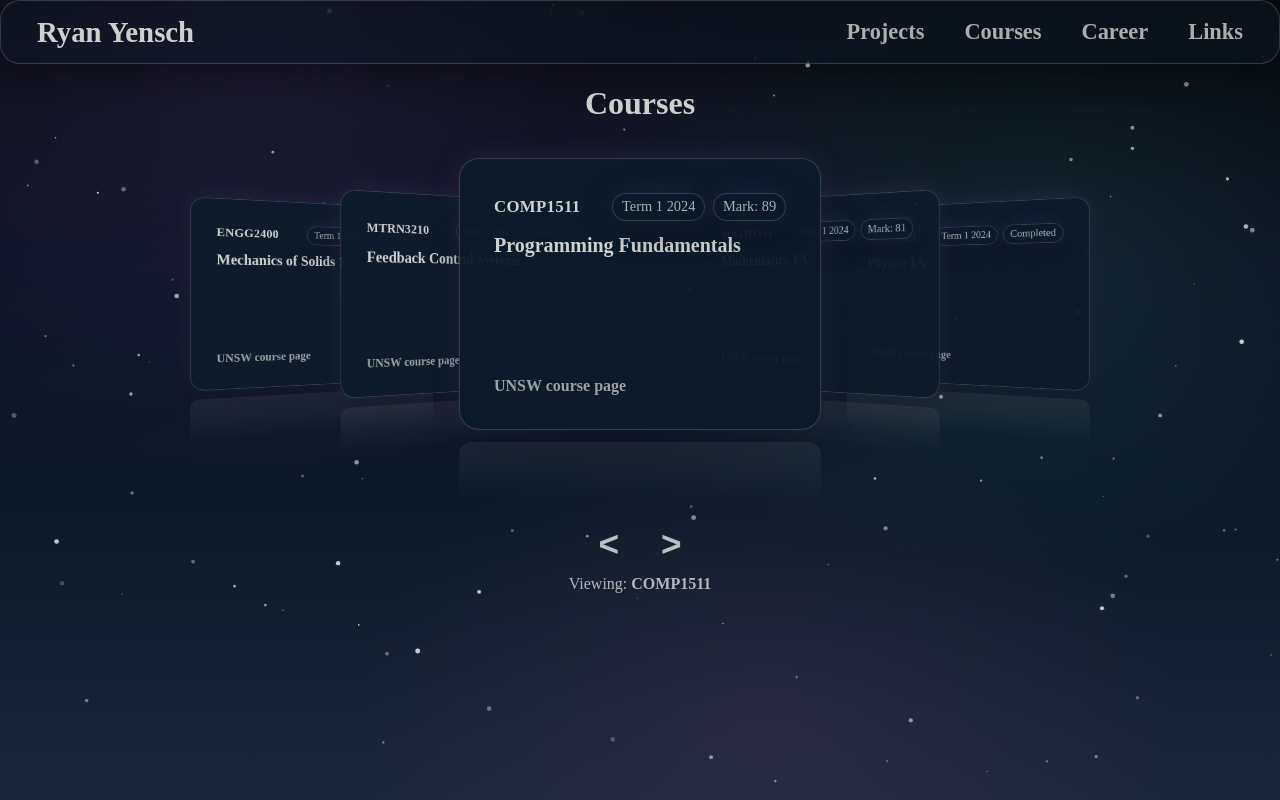
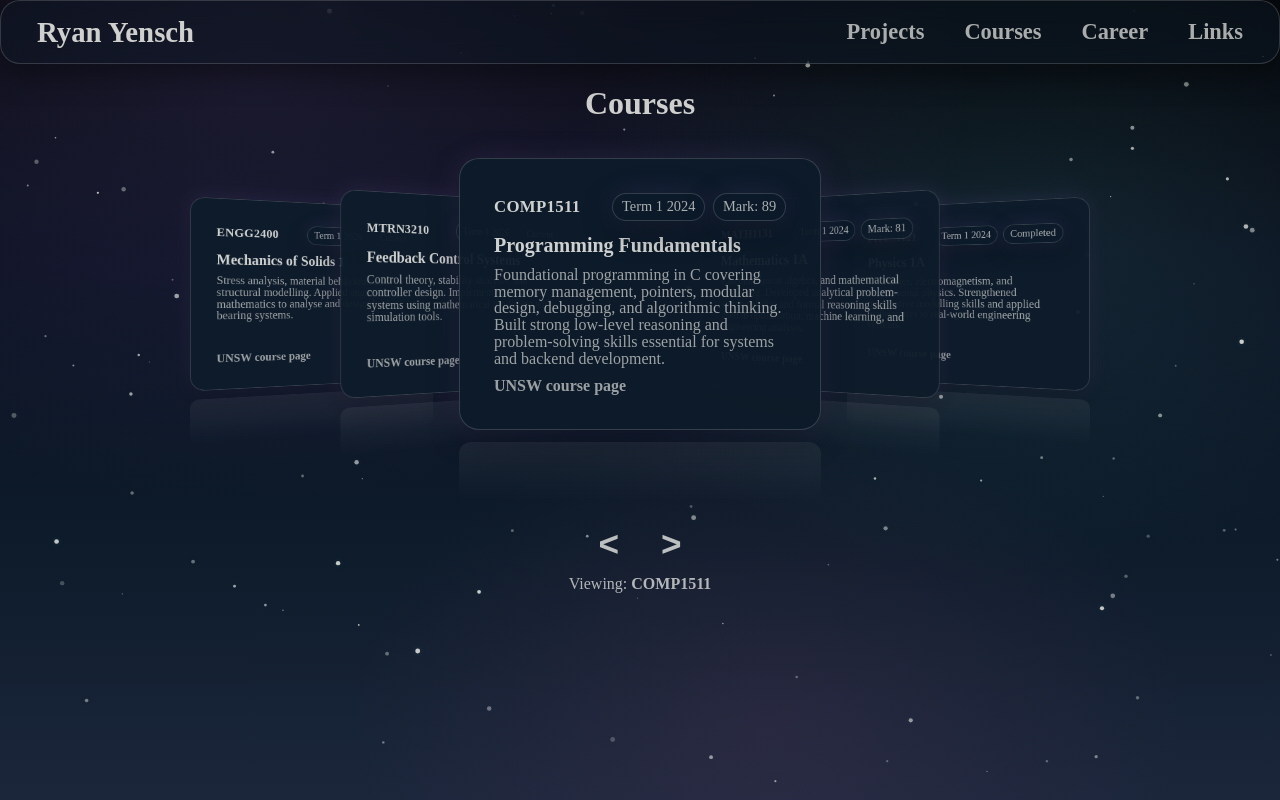
Before and after one commit to RyanYensch/Personal-Website, a React (Vite) app: page /courses in a window 1280 px wide. Built offline with nearby package versions, Linux system fonts and the light colour scheme.

Commit message:
fixed spacing, and added descriptions to course cards

```diff
--- a/src/content/courses/courses.ts
+++ b/src/content/courses/courses.ts
@@ -22,7 +22,8 @@ export const courses: Course[] = [
         unswUrl: "https://www.handbook.unsw.edu.au/undergraduate/courses/current/COMP1511",
         mark: 89,
         grade: "HD",
-        description: "",
+        description:
+            "Foundational programming in C covering memory management, pointers, modular design, debugging, and algorithmic thinking. Built strong low-level reasoning and problem-solving skills essential for systems and backend development.",
     },
     {
         year: 2024,
@@ -32,7 +33,8 @@ export const courses: Course[] = [
         unswUrl: "https://www.handbook.unsw.edu.au/undergraduate/courses/current/MATH1131",
         mark: 81,
         grade: "DN",
-        description: "",
+        description:
+            "Calculus, linear algebra, and mathematical modelling. Developed analytical problem-solving ability and formal reasoning skills used in optimisation, machine learning, and engineering analysis.",
     },
     {
         year: 2024,
@@ -41,7 +43,8 @@ export const courses: Course[] = [
         name: "Physics 1A",
         unswUrl: "https://www.handbook.unsw.edu.au/undergraduate/courses/current/PHYS1121",
         grade: "SY",
-        description: "",
+        description:
+            "Mechanics, electromagnetism, and experimental physics. Strengthened quantitative modelling skills and applied mathematics to real-world engineering systems.",
     },
 
     {
@@ -52,7 +55,8 @@ export const courses: Course[] = [
         unswUrl: "https://www.handbook.unsw.edu.au/undergraduate/courses/current/MATH1231",
         mark: 85,
         grade: "HD",
-        description: "",
+        description:
+            "Multivariable calculus, differential equations, and advanced linear algebra. Built mathematical foundations for control systems, numerical computing, and optimisation problems.",
     },
     {
         year: 2024,
@@ -62,7 +66,8 @@ export const courses: Course[] = [
         unswUrl: "https://www.handbook.unsw.edu.au/undergraduate/courses/current/ENGG1300",
         mark: 80,
         grade: "DN",
-        description: "",
+        description:
+            "Statics and dynamics of engineering systems. Developed structured modelling approaches and rigorous problem decomposition applicable to mechanical and robotics systems.",
     },
     {
         year: 2024,
@@ -72,7 +77,8 @@ export const courses: Course[] = [
         unswUrl: "https://www.handbook.unsw.edu.au/undergraduate/courses/current/COMP1531",
         mark: 100,
         grade: "HD",
-        description: "",
+        description:
+            "Team-based software development using Git, CI/CD, REST APIs, and agile workflows. Focused on scalable backend design, automated testing, and collaborative engineering practices.",
     },
 
     {
@@ -83,7 +89,8 @@ export const courses: Course[] = [
         unswUrl: "https://www.handbook.unsw.edu.au/undergraduate/courses/current/DESN1000",
         mark: 83,
         grade: "DN",
-        description: "",
+        description:
+            "Project-based engineering design with stakeholder requirements, prototyping, and iterative development. Strengthened teamwork, documentation, and systems-level thinking.",
     },
     {
         year: 2024,
@@ -93,7 +100,8 @@ export const courses: Course[] = [
         unswUrl: "https://www.handbook.unsw.edu.au/undergraduate/courses/current/ELEC1111",
         mark: 91,
         grade: "HD",
-        description: "",
+        description:
+            "Circuit analysis, signal behaviour, and electronic systems modelling. Built strong fundamentals in hardware-level reasoning and applied mathematics.",
     },
     {
         year: 2024,
@@ -103,7 +111,8 @@ export const courses: Course[] = [
         unswUrl: "https://www.handbook.unsw.edu.au/undergraduate/courses/current/COMP1521",
         mark: 94,
         grade: "HD",
-        description: "",
+        description:
+            "Low-level systems programming, assembly, memory management, and concurrency. Developed deep understanding of how software interacts with hardware and operating systems.",
     },
 
     {
@@ -114,7 +123,8 @@ export const courses: Course[] = [
         unswUrl: "https://www.handbook.unsw.edu.au/undergraduate/courses/current/MATH2018",
         mark: 89,
         grade: "HD",
-        description: "",
+        description:
+            "Advanced differential equations, transforms, and applied mathematical modelling. Strengthened analytical techniques used in control, signal processing, and robotics.",
     },
     {
         year: 2025,
@@ -124,7 +134,8 @@ export const courses: Course[] = [
         unswUrl: "https://www.handbook.unsw.edu.au/undergraduate/courses/current/ELEC2141",
         mark: 94,
         grade: "HD",
-        description: "",
+        description:
+            "RTL design, finite state machines, FPGA implementation, and timing analysis. Gained practical experience designing and verifying digital hardware systems.",
     },
     {
         year: 2025,
@@ -134,7 +145,8 @@ export const courses: Course[] = [
         unswUrl: "https://www.handbook.unsw.edu.au/undergraduate/courses/current/COMP2521",
         mark: 97,
         grade: "HD",
-        description: "",
+        description:
+            "Complexity analysis, advanced data structures, graph algorithms, and optimisation. Strengthened problem-solving under performance constraints and algorithmic reasoning.",
     },
 
     {
@@ -145,7 +157,8 @@ export const courses: Course[] = [
         unswUrl: "https://www.handbook.unsw.edu.au/undergraduate/courses/current/COMP2511",
         mark: 90,
         grade: "HD",
-        description: "",
+        description:
+            "Object-oriented architecture, design patterns, testing, and maintainable software design. Focused on scalable, modular systems and clean code practices.",
     },
     {
         year: 2025,
@@ -155,7 +168,8 @@ export const courses: Course[] = [
         unswUrl: "https://www.handbook.unsw.edu.au/undergraduate/courses/current/COMP6841",
         mark: 83,
         grade: "DN",
-        description: "",
+        description:
+            "Applied cryptography, authentication protocols, threat modelling, and security engineering. Built practical understanding of secure system design and vulnerability mitigation.",
     },
     {
         year: 2025,
@@ -165,7 +179,8 @@ export const courses: Course[] = [
         unswUrl: "https://www.handbook.unsw.edu.au/undergraduate/courses/current/MMAN2300",
         mark: 88,
         grade: "HD",
-        description: "",
+        description:
+            "Dynamics and advanced mechanical system modelling. Applied mathematical tools to real-world mechanical engineering problems.",
     },
 
     {
@@ -176,7 +191,8 @@ export const courses: Course[] = [
         unswUrl: "https://www.handbook.unsw.edu.au/undergraduate/courses/current/MATH2089",
         mark: 89,
         grade: "HD",
-        description: "",
+        description:
+            "Numerical optimisation, statistical modelling, and computational methods. Developed tools for data-driven decision making and simulation-based engineering.",
     },
     {
         year: 2025,
@@ -186,7 +202,8 @@ export const courses: Course[] = [
         unswUrl: "https://www.handbook.unsw.edu.au/undergraduate/courses/current/MTRN2500",
         mark: 96,
         grade: "HD",
-        description: "",
+        description:
+            "Embedded systems programming, real-time control, and hardware-software integration. Built experience interfacing sensors, actuators, and microcontrollers.",
     },
     {
         year: 2025,
@@ -196,7 +213,8 @@ export const courses: Course[] = [
         unswUrl: "https://www.handbook.unsw.edu.au/undergraduate/courses/current/MMAN1130",
         mark: 87,
         grade: "HD",
-        description: "",
+        description:
+            "Engineering design processes, manufacturing methods, and CAD-based prototyping. Emphasised practical product development and technical documentation.",
     },
 
     {
@@ -206,7 +224,8 @@ export const courses: Course[] = [
         code: "COMP6443",
         name: "Web Application Security and Testing",
         unswUrl: "https://www.handbook.unsw.edu.au/undergraduate/courses/current/COMP6443",
-        description: "",
+        description:
+            "Advanced web security, penetration testing, and exploit development. Practical experience identifying and mitigating real-world vulnerabilities in web systems.",
     },
     {
         year: 2026,
@@ -215,7 +234,8 @@ export const courses: Course[] = [
         code: "ENGG2400",
         name: "Mechanics of Solids 1",
         unswUrl: "https://www.handbook.unsw.edu.au/undergraduate/courses/current/ENGG2400",
-        description: "",
+        description:
+            "Stress analysis, material behaviour, and structural modelling. Applied engineering mathematics to analyse and design load-bearing systems.",
     },
     {
         year: 2026,
@@ -224,6 +244,7 @@ export const courses: Course[] = [
         code: "MTRN3210",
         name: "Feedback Control Systems",
         unswUrl: "https://www.handbook.unsw.edu.au/undergraduate/courses/current/MTRN3210",
-        description: "",
+        description:
+            "Control theory, stability analysis, and controller design. Implemented feedback systems using mathematical modelling and simulation tools.",
     },
 ];
--- a/src/pages/CoursesPage/CoursesPage.css
+++ b/src/pages/CoursesPage/CoursesPage.css
@@ -105,7 +105,7 @@
 
 .course-desc {
     margin: 10px 0 0;
-    line-height: 1.45rem;
+    line-height: 1.05rem;
     opacity: 0.92;
     overflow-wrap: anywhere;
 
```
